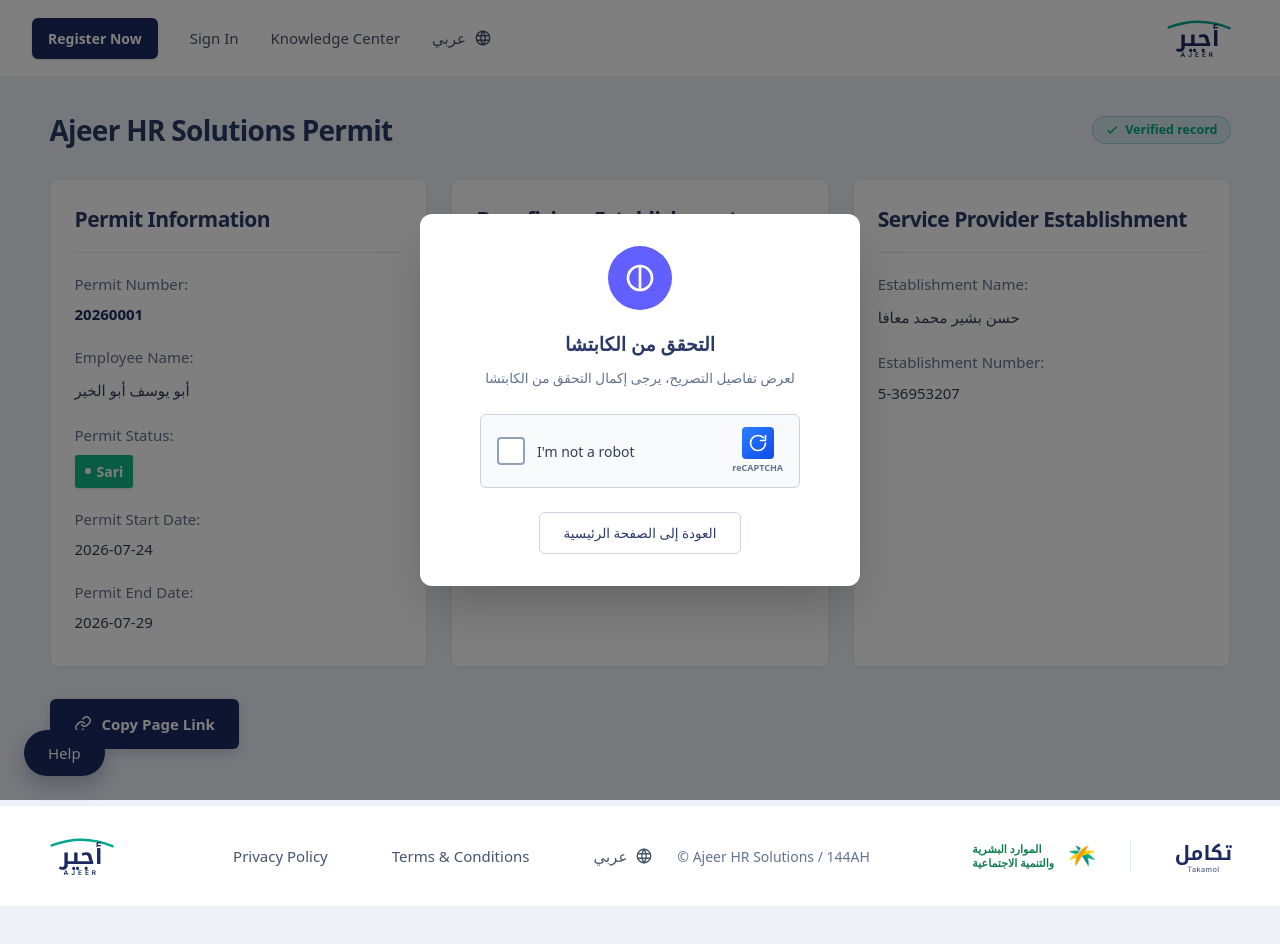
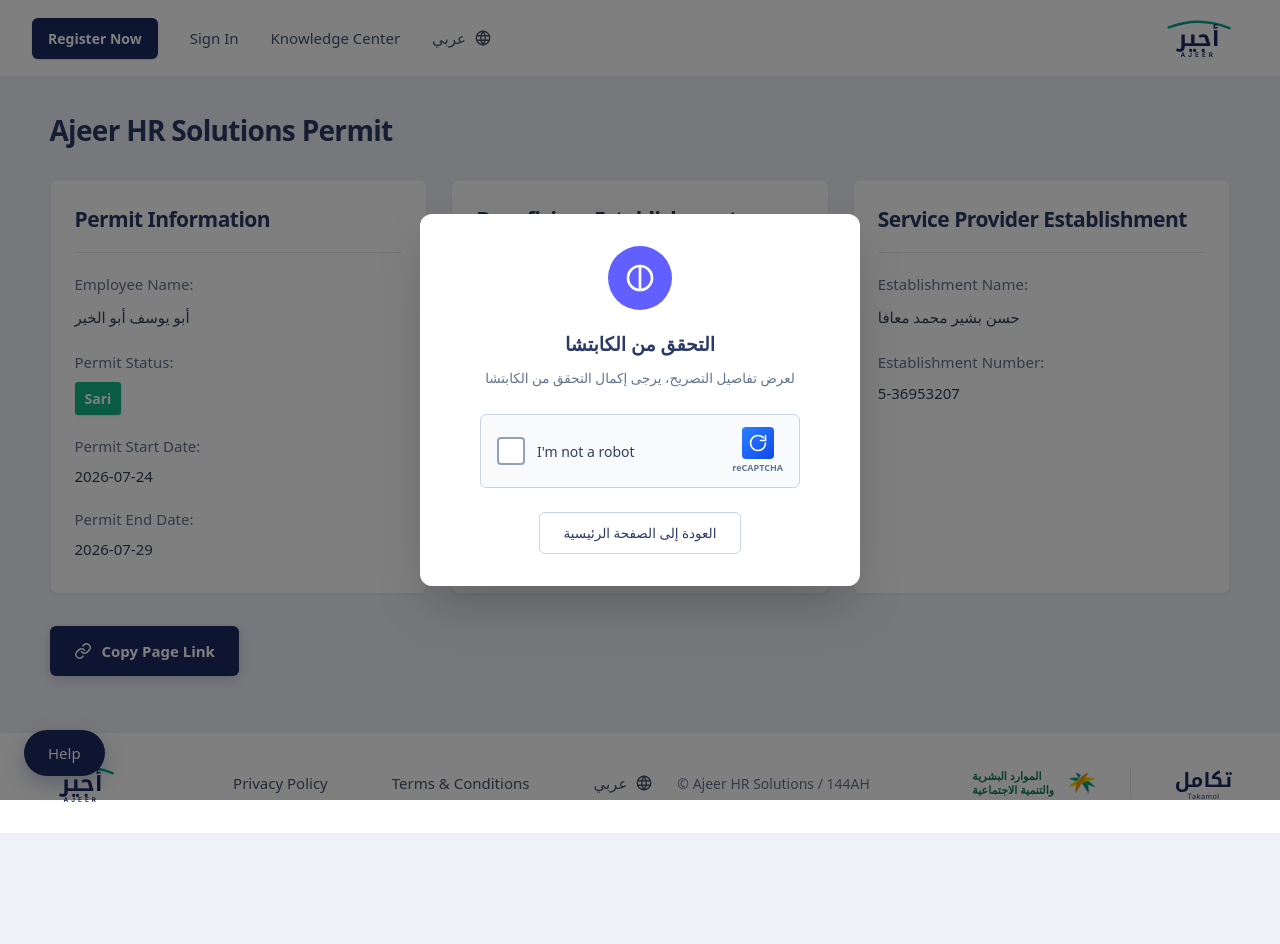
Before and after one commit to Mernifyhub/ajeer-qiwa.hrsd-sa.com-Notice_checkout_ajeer_record_of_resident_service_skl, a Next.js app: page / in a window 1280 px wide. Shown: the top 944 px of the page. Built offline with nearby package versions, Linux system fonts and the light colour scheme.

Commit message:
remove ping dot from status badge

```diff
--- a/app/PermitPage.tsx
+++ b/app/PermitPage.tsx
@@ -119,10 +119,10 @@
             <h1 className="text-[26px] font-bold tracking-tight text-ajeer-ink sm:text-[28px]">
               {t.pageTitle}
             </h1>
-            <span className="inline-flex items-center gap-1.5 rounded-full border border-ajeer-teal/30 bg-ajeer-teal/10 px-3 py-1 text-[12.5px] font-semibold text-ajeer-teal">
+            {/* <span className="inline-flex items-center gap-1.5 rounded-full border border-ajeer-teal/30 bg-ajeer-teal/10 px-3 py-1 text-[12.5px] font-semibold text-ajeer-teal">
               <CheckIcon className="h-3.5 w-3.5" />
               {t.verified}
-            </span>
+            </span> */}
           </div>
 
           {state === "loading" && (
@@ -172,7 +172,7 @@
             <>
               <div className="mt-7 grid grid-cols-1 gap-6 md:grid-cols-2 lg:grid-cols-3">
                 <PermitCard title={t.permitInformation} delay={0}>
-                  <Field label={t.permitNumber} value={<span className="font-semibold text-ajeer-navy">{permit.id}</span>} />
+                  {/* <Field label={t.permitNumber} value={<span className="font-semibold text-ajeer-navy">{permit.id}</span>} /> */}
                   <Field label={t.employeeName} value={permit.employeeName} isArabicValue />
                   <Field
                     label={t.permitStatus}
--- a/components/PermitCard.tsx
+++ b/components/PermitCard.tsx
@@ -1,4 +1,4 @@
-import type { ReactNode } from "react";
+// import type { ReactNode } from "react";
 
 type Props = {
   title: string;
@@ -52,12 +52,8 @@
 export function StatusBadge({ label, tone = "green" }: { label: string; tone?: StatusTone }) {
   return (
     <span
-      className={`inline-flex items-center gap-1.5 rounded-[3px] px-2.5 py-1.5 text-[14px] font-semibold text-white shadow-sm ${TONES[tone]}`}
+      className={`inline-flex items-center rounded-[3px] px-2.5 py-1.5 text-[14px] font-semibold text-white shadow-sm ${TONES[tone]}`}
     >
-      <span className="relative flex h-1.5 w-1.5">
-        <span className="absolute inline-flex h-full w-full animate-ping rounded-full bg-white/80" />
-        <span className="relative inline-flex h-1.5 w-1.5 rounded-full bg-white" />
-      </span>
       {label}
     </span>
   );
--- a/lib/types.ts
+++ b/lib/types.ts
@@ -8,7 +8,7 @@
 }
 
 export interface Permit {
-  id: string; // auto-generated, e.g. AJR-2026-0001
+  //id: string; // auto-generated, e.g. AJR-2026-0001
   employeeName: string;
   occupation: string;
   nationality: string;
```
